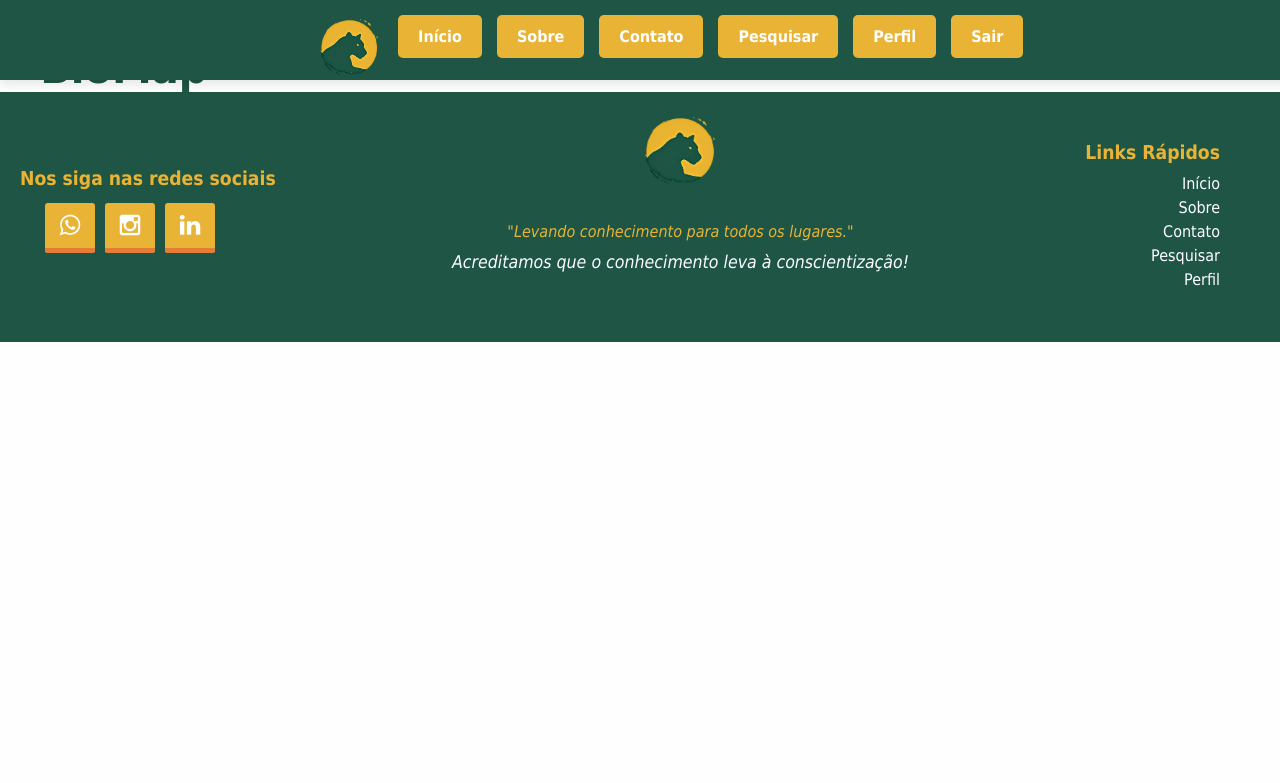
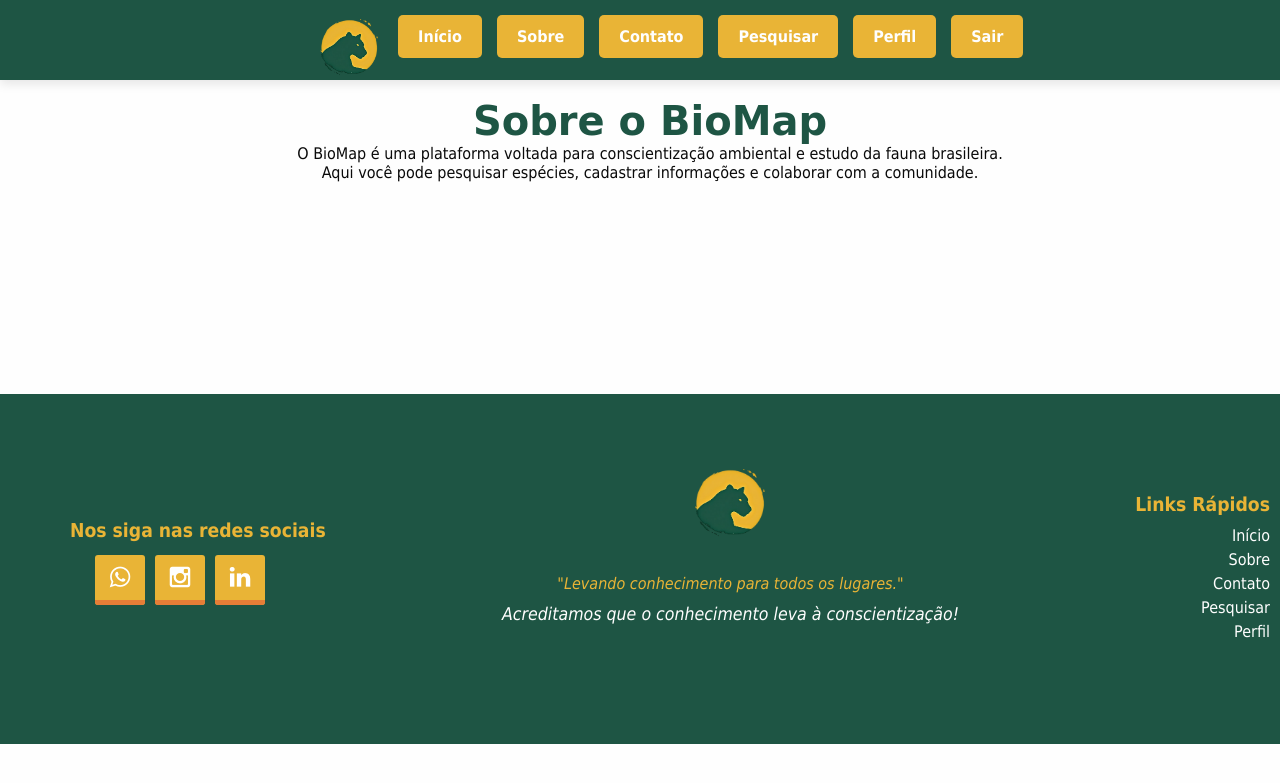
Before and after one commit to VHEB/Biomap, a Django app: page /sobre/ in a window 1280 px wide. Shown: the top 783 px of the page. Run offline with Django 5.2, Linux system fonts and the light colour scheme; some web fonts are replaced.

Commit message:
style: Vou refazer a estilização das paginas e conteiners do zero, algum erro está acontecendo e aproveitar que está no inicio para resolver

```diff
--- a/core/static/css/style.css
+++ b/core/static/css/style.css
@@ -84,6 +84,7 @@ header {
     max-width: 1200px;
     width: 100%;
     display: flex;
+    padding: 50px;
     align-items: center;
     text-align: center;
     justify-content: space-between;
@@ -92,7 +93,7 @@ section {
     max-width: 1200px;
     width: 100%;
     margin: 0 auto;
-    padding: 20px;
+    padding: 48px;
     box-shadow: #0A0A0A;
 }
 
--- a/core/templates/base.html
+++ b/core/templates/base.html
@@ -28,8 +28,10 @@
     </header>
 
     <div class="container">
-        {% block content %}
-        {% endblock %}
+        <section>
+            {% block content %}
+            {% endblock %}
+        </section>
     </div>
 
     <footer class="main_footer">
```
Also changed, not shown: core/templates/sobre.html (+8 -0 lines), 1 other file.
